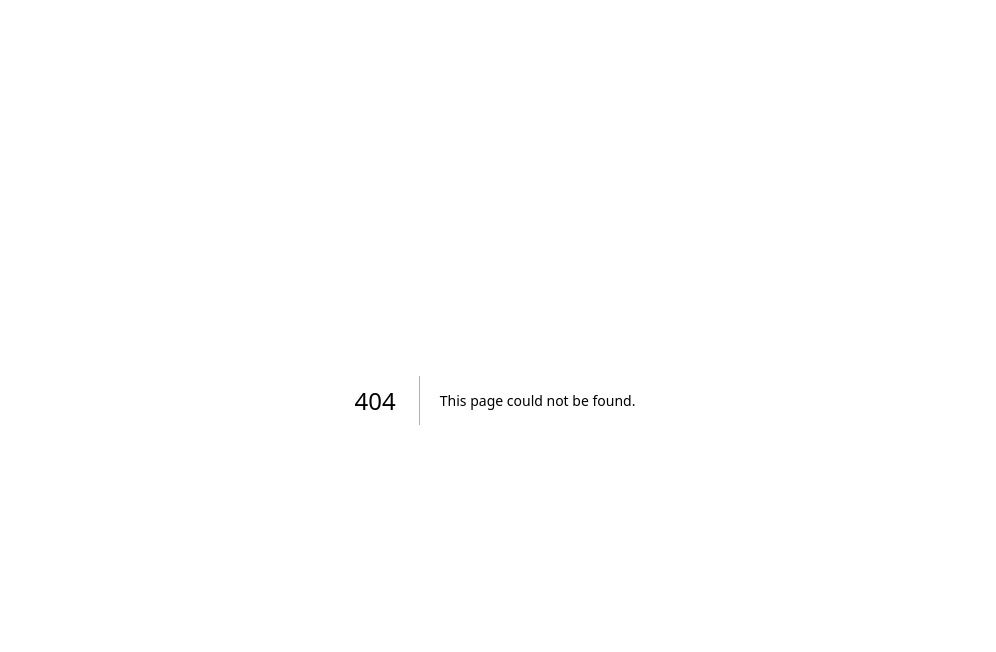
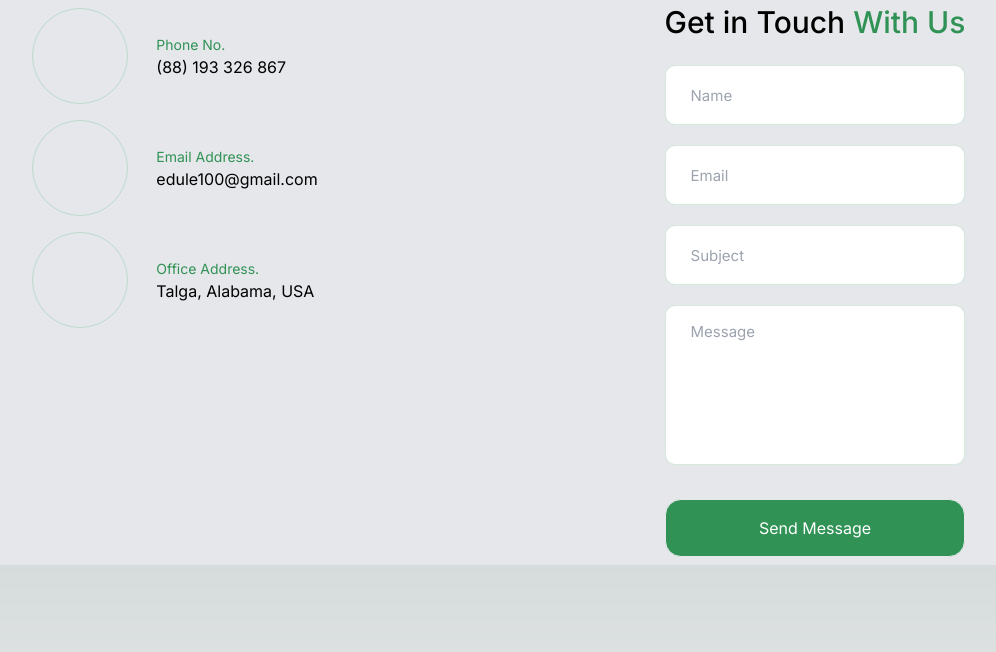
Before and after one commit to ThuanLeUwU/LearnConnect-NextJs, a Next.js app: page /contact in a window 1280 px wide. Before the commit this address had no page. Shown: the top 652 px of the page, without its empty margins (145-1141 px from the left). Built offline with nearby package versions, Linux system fonts and the light colour scheme.

Commit message:
add contact page

```diff
--- /dev/null
+++ b/src/app/contact/page.tsx
@@ -0,0 +1,88 @@
+import Image from "next/image";
+import styles from "../contact/styles.module.scss";
+
+export default function ContactPage() {
+  return (
+    <div className="bg-gray-200">
+      <div className="container mx-auto">
+        <div className="grid lg:grid-cols-2">
+          <div className="mx-auto">
+            <div className="">
+              <div className="flex items-center">
+                <div className="hover:bg-[#309255] my-2 w-24 h-24 border border-solid border-green-600 border-opacity-20 rounded-full transition-all duration-300 ease-in-out delay-0">
+                  <i className="flaticon-phone-call"></i>
+                </div>
+                <div className="pl-7">
+                  <h6 className="font-normal text-[#309255] text-[14px]">
+                    Phone No.
+                  </h6>
+                  <p className="text-black">
+                    <a href="tel:88193326867">(88) 193 326 867</a>
+                  </p>
+                </div>
+              </div>
+              <div className="flex items-center">
+                <div className="hover:bg-[#309255] my-2 w-24 h-24 border border-solid border-green-600 border-opacity-20 rounded-full transition-all duration-300 ease-in-out delay-0">
+                  <i className="flaticon-email"></i>
+                </div>
+                <div className="pl-7">
+                  <h6 className="font-normal text-[#309255] text-[14px]">
+                    Email Address.
+                  </h6>
+                  <p className="text-black">
+                    <a href="mailto:edule100@gmail.com">edule100@gmail.com</a>
+                  </p>
+                </div>
+              </div>
+              <div className="flex items-center">
+                <div className="hover:bg-[#309255] my-2 w-24 h-24 border border-solid border-green-600 border-opacity-20 rounded-full transition-all duration-300 ease-in-out delay-0">
+                  <i className="flaticon-pin"></i>
+                </div>
+                <div className="pl-7">
+                  <h6 className="font-normal text-[#309255] text-[14px]">
+                    Office Address.
+                  </h6>
+                  <p className="text-black">Talga, Alabama, USA</p>
+                </div>
+              </div>
+            </div>
+          </div>
+          <div className="mx-auto">
+            <div className="max-w-md">
+              <h3 className="text-[30px] font-medium text-black">
+                Get in Touch <span className="text-[#309255]">With Us</span>
+              </h3>
+
+              <div className="form-wrapper">
+                <form
+                  id="contact-form"
+                  action="https://htmlmail.hasthemes.com/humayun/edule-contact.php"
+                  method="POST"
+                >
+                  <div className={styles["single-form"]}>
+                    <input type="text" name="name" placeholder="Name" />
+                  </div>
+                  <div className={styles["single-form"]}>
+                    <input type="email" name="email" placeholder="Email" />
+                  </div>
+                  <div className={styles["single-form"]}>
+                    <input type="text" name="subject" placeholder="Subject" />
+                  </div>
+                  <div className={styles["single-form"]}>
+                    <textarea name="message" placeholder="Message"></textarea>
+                  </div>
+                  <p className="form-message"></p>
+                  <div className={styles["single-form"]}>
+                    <button className="inline-block align-middle text-center select-none border font-normal whitespace-no-wrap rounded-2xl py-4 px-3 leading-normal no-underline bg-[#309255] text-white hover:bg-black btn-hover-dark w-full transition-all duration-300 ease-in-out delay-0 my-2">
+                      Send Message <i className="flaticon-right"></i>
+                    </button>
+                  </div>
+                </form>
+              </div>
+            </div>
+          </div>
+        </div>
+      </div>
+    </div>
+  );
+}
--- /dev/null
+++ b/src/app/contact/styles.module.scss
@@ -0,0 +1,108 @@
+.contact-wrapper {
+  padding: 70px;
+  padding-top: 20px;
+  border: 1px solid rgba(48, 146, 85, 0.2);
+  border-radius: 10px;
+}
+@media only screen and (min-width: 992px) and (max-width: 1199px),
+  only screen and (max-width: 767px) {
+  .contact-wrapper {
+    padding: 40px;
+    padding-top: 0;
+  }
+}
+@media only screen and (max-width: 575px) {
+  .contact-wrapper {
+    padding: 30px;
+    padding-top: 0;
+  }
+}
+
+.single-form {
+  margin-top: 20px;
+}
+.single-form input:not([type="checkbox"]):not([type="radio"]),
+.single-form textarea {
+  width: 100%;
+  height: 60px;
+  padding: 0 25px;
+  font-size: 15px;
+  color: #52565b;
+  transition: all 0.3s ease 0s;
+  border: 1px solid rgba(48, 146, 85, 0.2);
+  border-radius: 10px;
+  background-color: #fff;
+}
+.single-form
+  input:not([type="checkbox"]):not([type="radio"])::-webkit-input-placeholder,
+.single-form textarea::-webkit-input-placeholder {
+  opacity: 1;
+}
+.single-form input:not([type="checkbox"]):not([type="radio"]):-moz-placeholder,
+.single-form textarea:-moz-placeholder {
+  opacity: 1;
+}
+.single-form input:not([type="checkbox"]):not([type="radio"])::-moz-placeholder,
+.single-form textarea::-moz-placeholder {
+  opacity: 1;
+}
+.single-form
+  input:not([type="checkbox"]):not([type="radio"]):-ms-input-placeholder,
+.single-form textarea:-ms-input-placeholder {
+  opacity: 1;
+}
+.single-form input:not([type="checkbox"]):not([type="radio"]) + input,
+.single-form textarea + input {
+  margin-top: 15px;
+}
+.single-form input:not([type="checkbox"]):not([type="radio"]):focus,
+.single-form textarea:focus {
+  border-color: #309255;
+  outline: none;
+}
+.single-form label {
+  font-size: 15px;
+  color: #212832;
+  margin-bottom: 12px;
+}
+.single-form input[type="checkbox"] {
+  display: none;
+}
+.single-form input[type="checkbox"] + label {
+  padding-left: 22px;
+  position: relative;
+  cursor: pointer;
+  margin-bottom: 0;
+  font-size: 15px;
+}
+.single-form input[type="checkbox"] + label span {
+  width: 14px;
+  height: 14px;
+  border: 1px solid #e1e1e1;
+  position: absolute;
+  display: block;
+  top: 4px;
+  left: 0;
+  transition: all 0.3s ease 0s;
+}
+.single-form input[type="checkbox"] + label span::before {
+  position: absolute;
+  width: 100%;
+  height: 100%;
+  top: 0;
+  left: 0;
+  content: "\f107";
+  font-family: FontAwesome;
+  font-size: 14px;
+  line-height: 12px;
+  opacity: 0;
+  visibility: hidden;
+  transition: all 0.3s ease 0s;
+  color: #fff;
+  text-align: center;
+}
+.single-form textarea {
+  padding-top: 15px;
+  height: 160px;
+  resize: none;
+}
```
